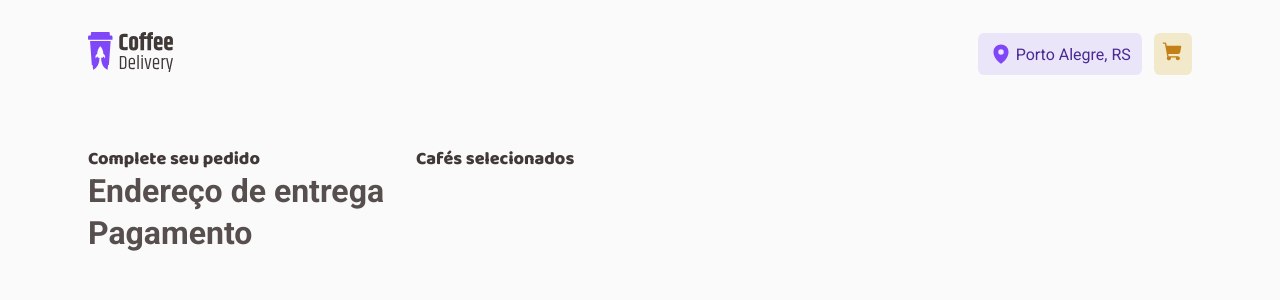
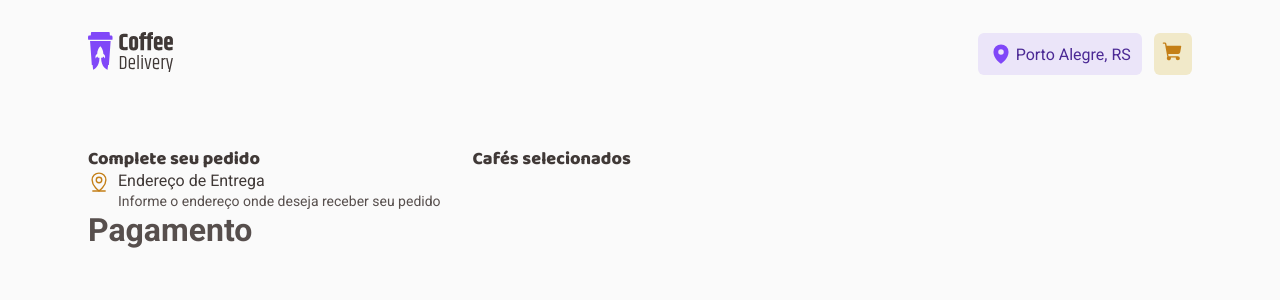
Before and after one commit to rnatu/coffee-delivery, a React (Vite) app: page /Checkout in a window 1280 px wide. Shown: the top 300 px of the page. Built offline with nearby package versions, Linux system fonts and the light colour scheme.

Commit message:
feat: add SectionTitle Component

```diff
--- a/src/pages/Checkout/components/DeliveryDataForm/index.tsx
+++ b/src/pages/Checkout/components/DeliveryDataForm/index.tsx
@@ -1,3 +1,17 @@
+import { MapPinLine } from 'phosphor-react';
+import { useTheme } from 'styled-components';
+import { SectionTitle } from '../SectionTitle';
+
 export function DeliveryDataForm() {
-  return <h1>Endereço de entrega</h1>;
+  const { colors } = useTheme();
+
+  return (
+    <div>
+      <SectionTitle
+        icon={{ phosphorIcon: MapPinLine, color: colors['brand-yellow-dark'] }}
+        title={'Endereço de Entrega'}
+        subtitle={'Informe o endereço onde deseja receber seu pedido'}
+      />
+    </div>
+  );
 }
--- /dev/null
+++ b/src/pages/Checkout/components/SectionTitle/index.tsx
@@ -0,0 +1,34 @@
+import { IconProps } from 'phosphor-react';
+import React from 'react';
+import { RegularText } from '../../../../components/Typography';
+import { SectionTitleContainer } from './styles';
+
+interface SectionTitleProps {
+  icon: {
+    phosphorIcon: React.ForwardRefExoticComponent<
+      IconProps & React.RefAttributes<SVGSVGElement>
+    >;
+    color: string;
+  };
+  title: string;
+  subtitle: string;
+}
+
+export function SectionTitle({ icon, title, subtitle }: SectionTitleProps) {
+  return (
+    <SectionTitleContainer>
+      {React.createElement(icon.phosphorIcon, {
+        size: 22,
+        color: icon.color,
+      })}
+      <div>
+        <RegularText size="m" color={'subtitle'}>
+          {title}
+        </RegularText>
+        <RegularText size="s" color={'text'}>
+          {subtitle}
+        </RegularText>
+      </div>
+    </SectionTitleContainer>
+  );
+}
--- /dev/null
+++ b/src/pages/Checkout/components/SectionTitle/styles.ts
@@ -0,0 +1,6 @@
+import styled from 'styled-components';
+
+export const SectionTitleContainer = styled.div`
+  display: flex;
+  gap: 0.5rem;
+`;
```
